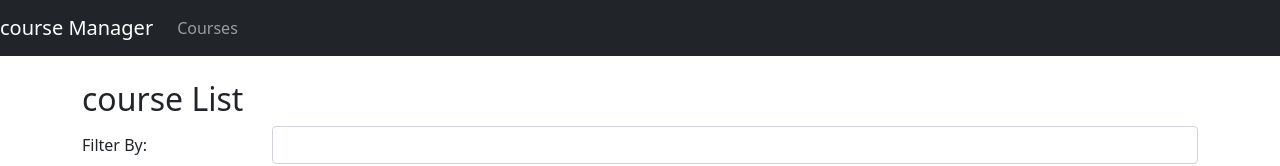
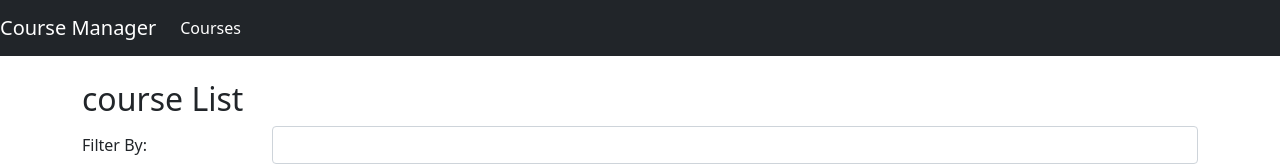
Before and after one commit to MLGrespan/Angular, an Angular app: page /courses in a window 1280 px wide. Shown: the top 166 px of the page. Built offline with nearby package versions, Linux system fonts and the light colour scheme.

Commit message:
Trabalhando com formulários e templates

```diff
--- a/src/app/app.module.ts
+++ b/src/app/app.module.ts
@@ -9,7 +9,7 @@ import { StarComponent } from './star/star.component';
 import { ReplacePipe } from './pipe/replace.pipe';
 import { NavbarComponent } from './nav-bar/nav-bar-component';
 import { Error404Component } from './error-404/error-404Component';
-import { CourseInfoComponent } from './courses/courses-info-component';
+import { CourseInfoComponent } from './courses/course-info-component';
 
 @NgModule({
     declarations: [
@@ -29,7 +29,7 @@ import { CourseInfoComponent } from './courses/courses-info-component';
                 path: 'courses', component: CourseListComponent
             },
             {
-                path: 'course/info/:id', component: CourseInfoComponent
+                path: 'courses/info/:id', component: CourseInfoComponent
             },
             {
                 path: '',  redirectTo: 'courses', pathMatch: 'full'
--- /dev/null
+++ b/src/app/courses/course-info-component.html
@@ -0,0 +1,7 @@
+<h2>Course Info</h2>
+
+<hr/>
+
+<form action="">
+
+</form>
--- /dev/null
+++ b/src/app/courses/course-info-component.ts
@@ -0,0 +1,19 @@
+import { Component, OnInit } from "@angular/core";
+import { ActivatedRoute } from "@angular/router";
+import { Course } from "./course";
+import { CourseService } from "./course-service";
+
+@Component({
+    templateUrl: './course-info-component.html'
+})
+
+export class CourseInfoComponent implements OnInit {
+
+    course: Course = {};
+
+    constructor (private ActivatedRoute: ActivatedRoute, private courseService: CourseService) {}
+
+    ngOnInit(): void {
+        this.course = this.courseService.retrieveById(+this.ActivatedRoute.snapshot.paramMap.get('id')!);
+    }
+}
--- a/src/app/courses/course-service.ts
+++ b/src/app/courses/course-service.ts
@@ -8,6 +8,10 @@ export class CourseService {
 
     retrieveAll(): Course[]{
         return COURSES;
+    }
+
+    retrieveById(id: number): Course {
+        return COURSES.find((coursesItereator: Course) => coursesItereator.id === id)!;
     }
 
 }
--- a/src/app/courses/courses-info-component.ts
+++ /dev/null
@@ -1,17 +0,0 @@
-import { Component, OnInit } from "@angular/core";
-import { ActivatedRoute } from "@angular/router";
-
-@Component({
-    templateUrl: './courses-info-component.html'
-})
-
-export class CourseInfoComponent implements OnInit {
-
-    courseId!: number;
-
-    constructor (private ActivatedRoute: ActivatedRoute) {}
-
-    ngOnInit(): void {
-        this.courseId = parseInt(this.ActivatedRoute.snapshot.paramMap.get('id')!);
-    }
-}
--- a/src/app/nav-bar/nav-bar.component.html
+++ b/src/app/nav-bar/nav-bar.component.html
@@ -1,5 +1,5 @@
 <nav class="navbar navbar-expand-lg navbar-dark bg-dark">
-    <a class="navbar-brand" href="#">course Manager</a>
+    <a class="navbar-brand" [routerLink]="['/courses']">Course Manager</a>
 
     <button class="navbar-toggler" type="button" data-toggle="collapse" data-target="#navbarSupportedContent"
     aria-controls="navbarSupportedContent" aria-expanded="false" aria-label="Toggle navigation">
@@ -9,7 +9,7 @@
     <div class="collapse navbar-collapse" id="navbarSupportedContent">
         <ul class="navbar-nav mr-auto">
             <li class="nav-item active">
-                <a class="nav-link" href="#">Courses</a>
+                <a class="nav-link" [routerLink]="['/courses']" routerLinkActive="active">Courses</a>
             </li>
         </ul>
     </div>
```
Also changed, not shown: src/app/courses/courses-info-component.html (deleted).
